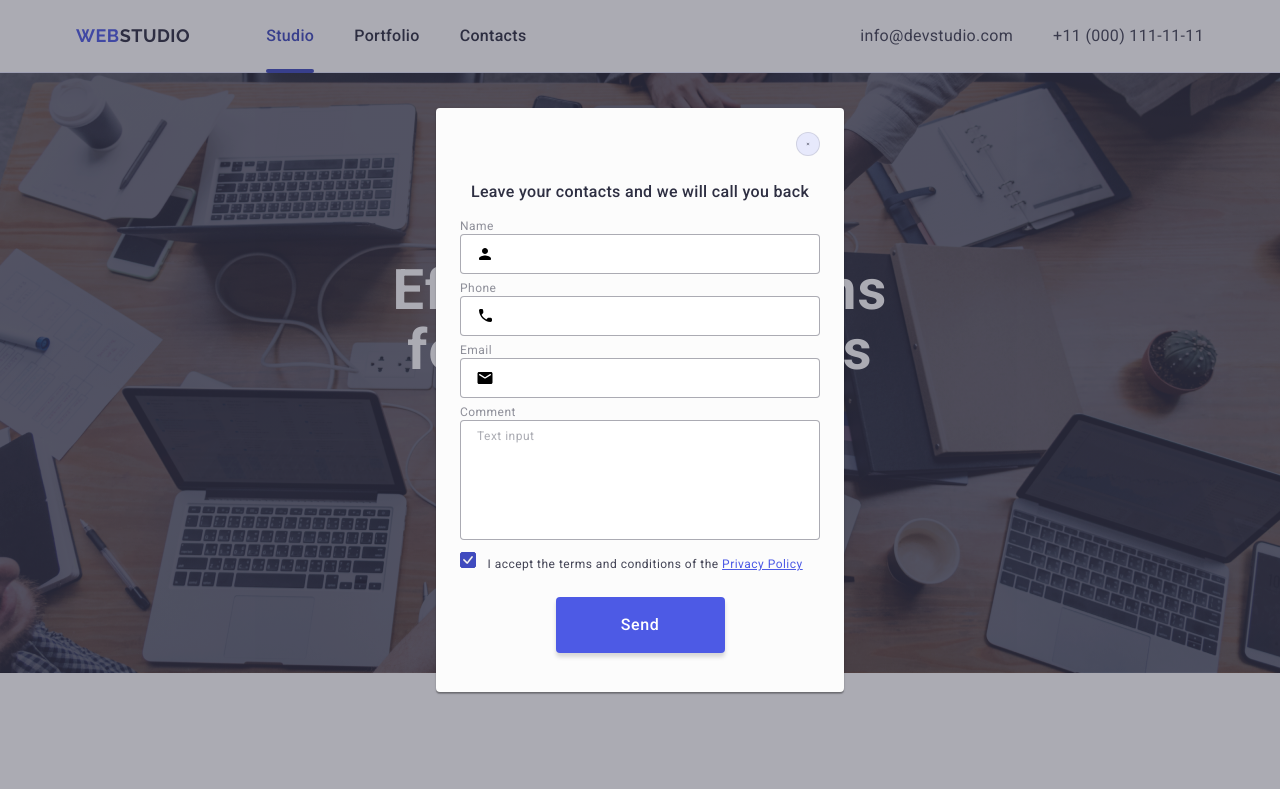
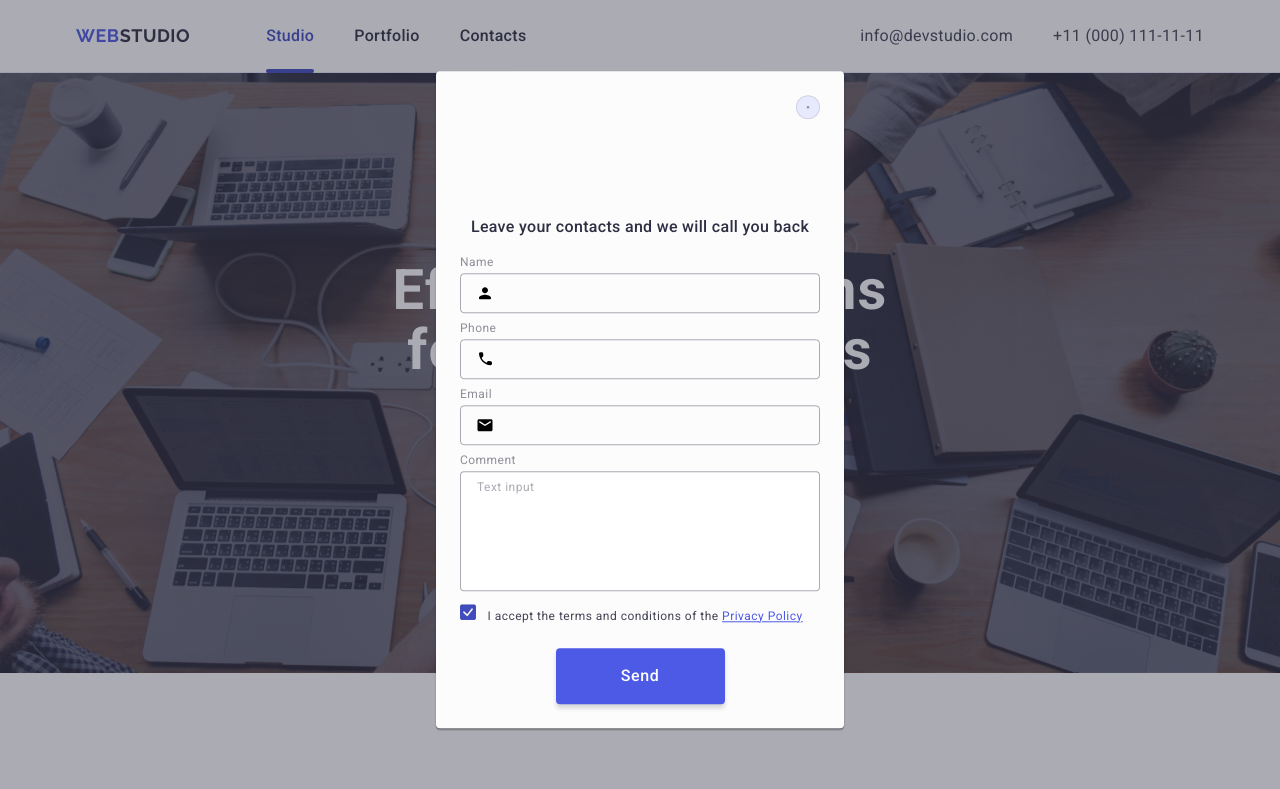
Before and after one commit to OlesHuzar/goit-homework-05, a plain HTML site: page index.html in a window 1280 px wide. Shown: the top 789 px of the page. Drawn offline with nearby package versions, Linux system fonts and the light colour scheme.

Commit message:
Update index.html & styles.css

```diff
--- a/css/styles.css
+++ b/css/styles.css
@@ -603,8 +603,7 @@ footer {
     transform: translate(-50%, -50%);
     width: 408px;
     min-height: 584px;
-    padding-left: 24px;
-    padding-right: 24px;
+    padding: 72px 24px 24px 24px;
     border-radius: 4px;
     background-color: #FCFCFC;
     transition: transform 250ms cubic-bezier(0.4, 0, 0.2, 1);
@@ -668,8 +667,9 @@ footer {
     font-family: Roboto, sans-serif;
     font-size: 12px;
     font-weight: 400;
-    line-height: 1.16;
+    line-height: 1.17;
     letter-spacing: 0.04em;
+    margin-bottom: 4px;
 }
 
 .review-form-input-wrapper {
@@ -682,7 +682,9 @@ footer {
     padding-left: 38px;
     border-radius: 4px;
     border: 1px solid rgba(46, 47, 66, 0.40);
-    transition: border-color 250ms ease-out;
+    background-color: transparent;
+    outline: transparent;
+    transition: border-color 250ms cubic-bezier(0.4, 0, 0.2, 1);
 }
 
 
@@ -700,7 +702,7 @@ footer {
     top: 50%;
     transform: translateY(-50%);
     left: 16px;
-    transition: fill 250ms ease-out;
+    transition: fill 250ms cubic-bezier(0.4, 0, 0.2, 1);
 }
 
 .review-form-comment {
--- a/index.html
+++ b/index.html
@@ -422,11 +422,10 @@
                 </button>
                 <p class="review-form-description">Leave your contacts and we will call you back</p>
                 <form class="review-form">
-
                     <div class="review-form-field-wrapper">
                         <label class="review-form-field-label" for="user-name" >Name</label>
                         <div class="review-form-input-wrapper">
-                            <input class="review-form-input" type="name" id="user-name" name="user-name" pattern="[a-zA-ZА-Яа-яІіЇїЄєҐґ']" title="John" required >
+                            <input class="review-form-input" type="text" id="user-name" name="user-name" pattern="[a-zA-ZА-Яа-яІіЇїЄєҐґ']" title="John" required >
                             <svg class="review-form-field-icon"
                                 width="18"
                                 height="24"
```
